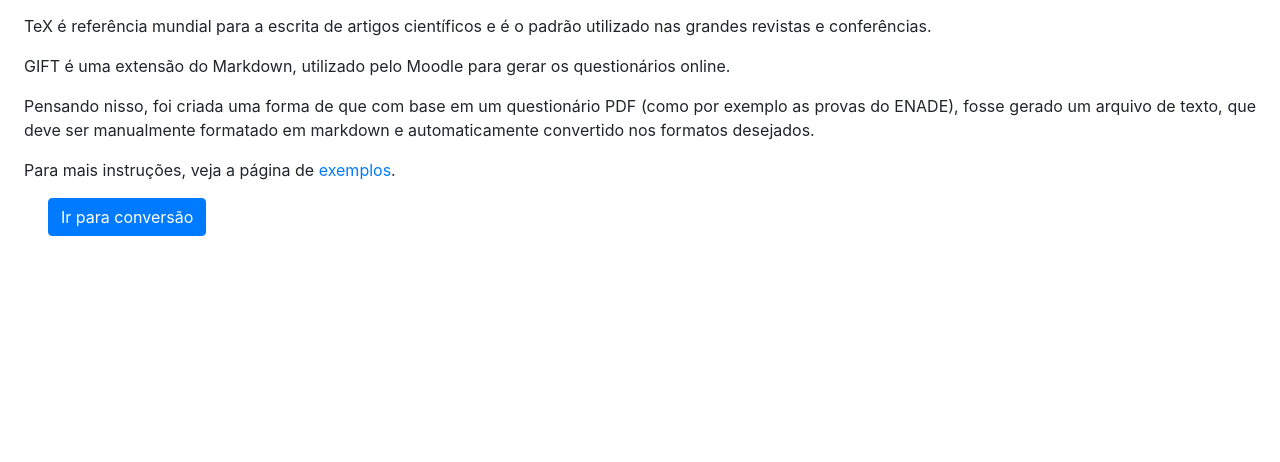
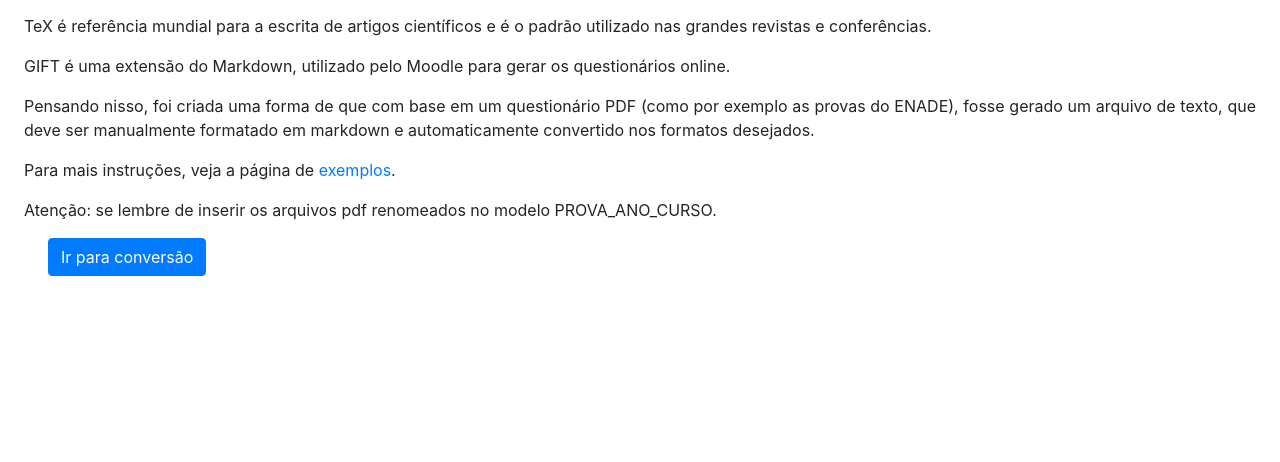
Before and after one commit to Leonardo-Rocha/moodle-toolkit-web, a Django app: page / in a window 1280 px wide. Shown: the part 164-626 px from the top of the page. Run offline with Django 3.2, Linux system fonts and the light colour scheme; some libraries are stand-ins or nearby versions.

Commit message:
Alteração na mensagem da home

```diff
--- a/moodle_question_tool/templates/moodle_question_tool/home.html
+++ b/moodle_question_tool/templates/moodle_question_tool/home.html
@@ -49,6 +49,7 @@
     <p>GIFT é uma extensão do Markdown, utilizado pelo Moodle para gerar os questionários online.</p>
     <p>Pensando nisso, foi criada uma forma de que com base em um questionário PDF (como por exemplo as provas do ENADE), fosse gerado um arquivo de texto, que deve ser manualmente formatado em markdown e automaticamente convertido nos formatos desejados.</p>
     <p>Para mais instruções, veja a página de <a href="/examples">exemplos</a>.</p>
+    <p>Atenção: se lembre de inserir os arquivos pdf renomeados no modelo PROVA_ANO_CURSO.</p>
     <button type="button" class="btn btn-primary ml-4" onclick="window.location.href='/convertion';">Ir para conversão</button>
   </main>
 
```
